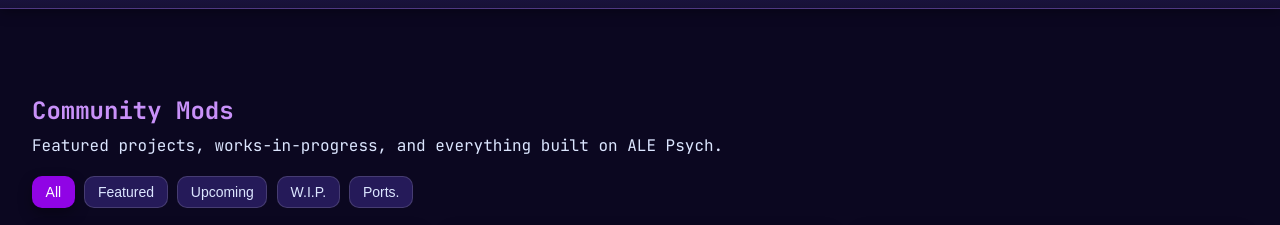
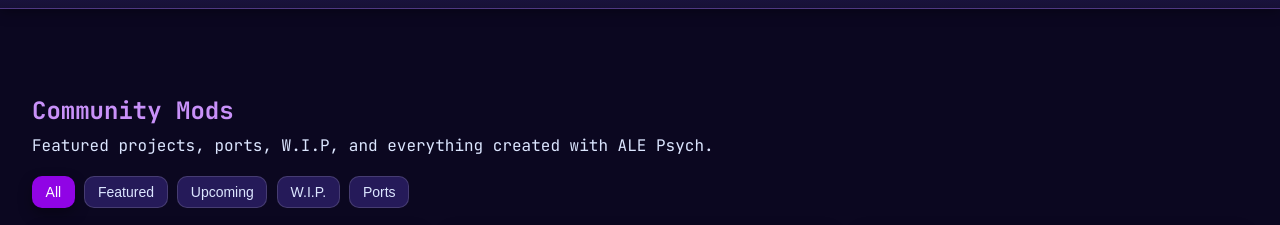
Before and after one commit to ALE-Psych-Crew/ALE-Psych-Website, a plain HTML site: page mods/index.html in a window 1280 px wide. Shown: the part 34-259 px from the top of the page. Drawn offline with Linux system fonts and the light colour scheme.

Commit message:
Update index.html

```diff
--- a/mods/index.html
+++ b/mods/index.html
@@ -50,7 +50,7 @@
   <main class="main-page">
     <section id="modsHeader">
       <h1>Community Mods</h1>
-      <p class="lead">Featured projects, works-in-progress, and everything built on ALE Psych.</p>
+      <p class="lead">Featured projects, ports, W.I.P, and everything created with ALE Psych.</p>
     </section>
 
     <section id="modsFilters" aria-label="Filter mods">
@@ -58,7 +58,7 @@
       <button class="filter-btn" data-filter="featured" type="button">Featured</button>
       <button class="filter-btn" data-filter="upcoming" type="button">Upcoming</button>
       <button class="filter-btn" data-filter="wip" type="button">W.I.P.</button>
-      <button class="filter-btn" data-filter="port" type="button">Ports.</button>
+      <button class="filter-btn" data-filter="port" type="button">Ports</button>
     </section>
 
     <section id="modsGrid" aria-live="polite" aria-busy="true"></section>
```
